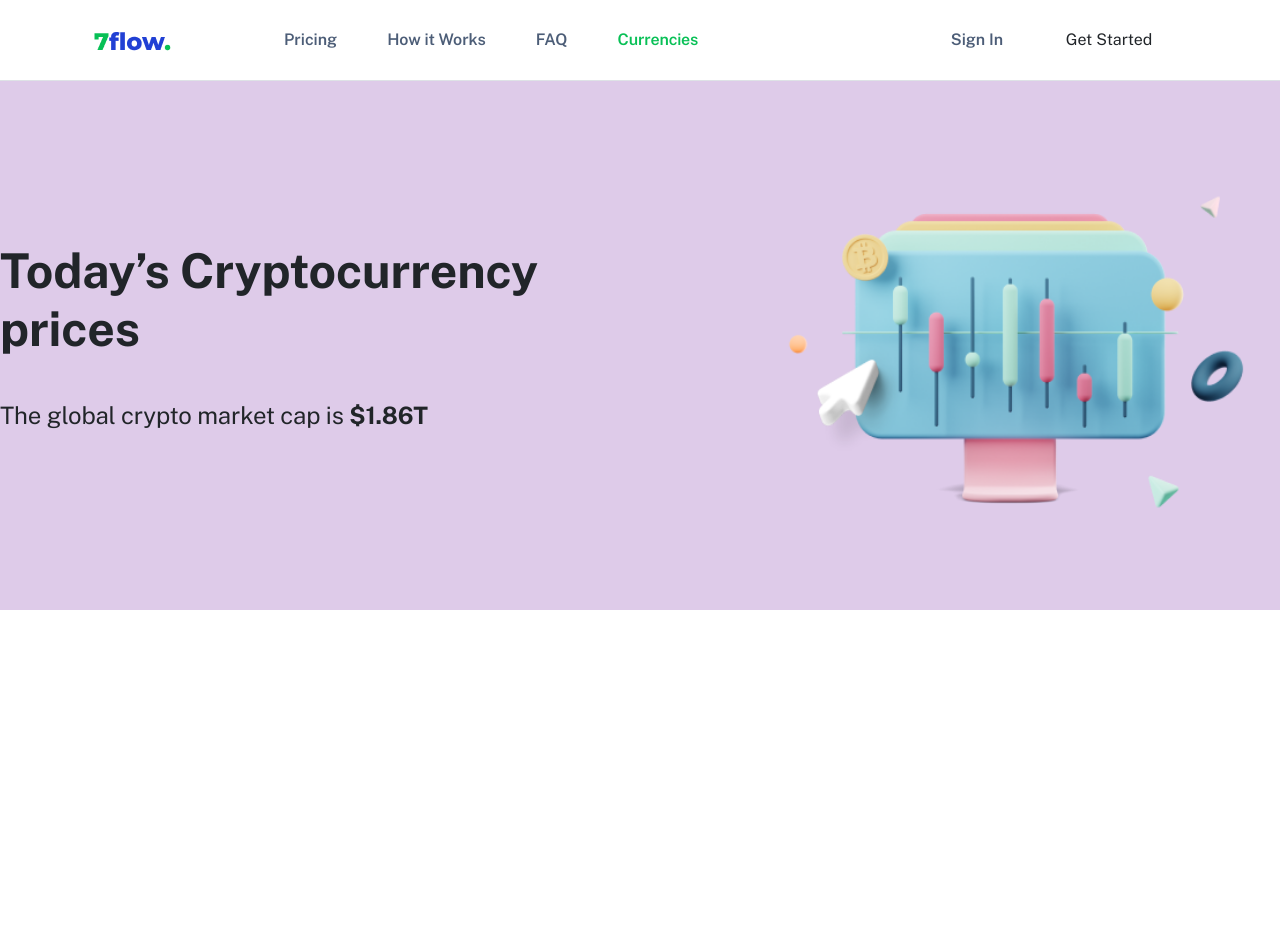
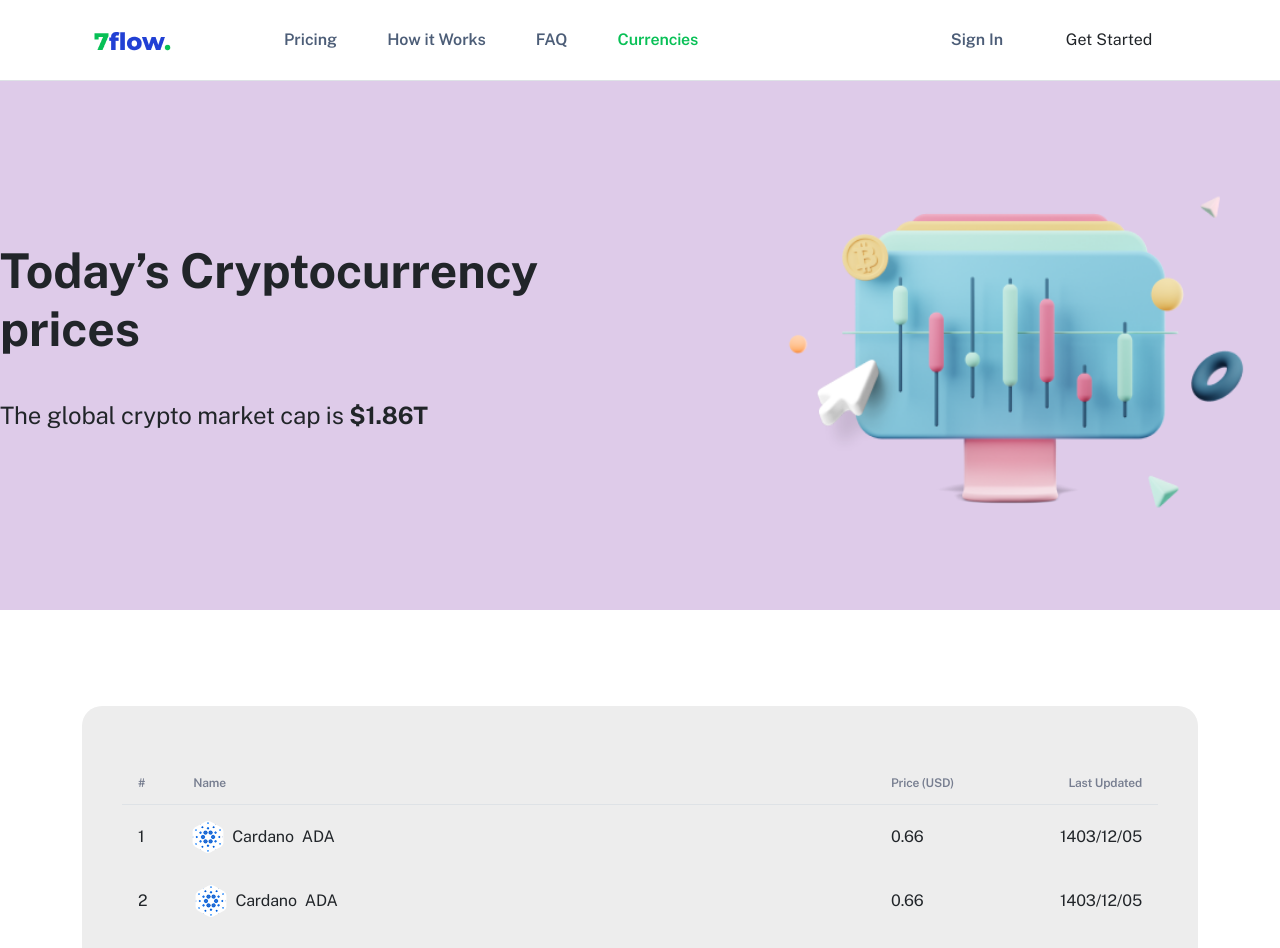
Before and after one commit to MrAghaei/7host-interveiw-task, a Next.js app: page /currencies in a window 1280 px wide. Shown: the top 948 px of the page. Before the commit the page ends 800 px from the top, so only its background shows below. Built offline with nearby package versions, Linux system fonts and the light colour scheme.

Commit message:
[#14-IMPLEMENT] currency list

```diff
--- /dev/null
+++ b/src/(Components)/CurrencyList/CurrencyList.tsx
@@ -0,0 +1,119 @@
+//region data types
+import Image from "next/image";
+
+interface CoinDataProps {
+  id: number;
+  image: string;
+  name: string;
+  symbol: string;
+  price: string;
+  lastUpdated: string;
+}
+//endregion
+function CurrencyList() {
+  //region data
+  const coinData: CoinDataProps[] = [
+    {
+      id: 1,
+      image: "/coinTest.png",
+      name: "Cardano",
+      symbol: "ADA",
+      price: "0.66",
+      lastUpdated: "1403/12/05",
+    },
+    {
+      id: 1,
+      image: "/coinTest.png",
+      name: "Cardano",
+      symbol: "ADA",
+      price: "0.66",
+      lastUpdated: "1403/12/05",
+    },
+    {
+      id: 1,
+      image: "/coinTest.png",
+      name: "Cardano",
+      symbol: "ADA",
+      price: "0.66",
+      lastUpdated: "1403/12/05",
+    },
+    {
+      id: 1,
+      image: "/coinTest.png",
+      name: "Cardano",
+      symbol: "ADA",
+      price: "0.66",
+      lastUpdated: "1403/12/05",
+    },
+    {
+      id: 1,
+      image: "/coinTest.png",
+      name: "Cardano",
+      symbol: "ADA",
+      price: "0.66",
+      lastUpdated: "1403/12/05",
+    },
+    {
+      id: 1,
+      image: "/coinTest.png",
+      name: "Cardano",
+      symbol: "ADA",
+      price: "0.66",
+      lastUpdated: "1403/12/05",
+    },
+  ];
+  //endregion
+  return (
+    <div className="container mt-custom-24">
+      <div
+        className="d-flex flex-column bg-custom-light-faq px-custom-10 py-custom-14"
+        style={{ borderRadius: "20px" }}
+      >
+        <div className="d-flex justify-content-between border-bottom border-custom-currency-border py-custom-3 px-3">
+          <div className="d-flex align-items-center  gap-custom-12">
+            <span className="fs-custom-3 text-custom-currency-text1 fw-bold">
+              #
+            </span>
+            <span className="fs-custom-3 fw-semibold text-custom-currency-text1">
+              Name
+            </span>
+          </div>
+          <div className="d-flex align-items-center gap-custom-12 justify-content-between w-25">
+            <span className="fs-custom-3 fw-semibold text-custom-currency-text1">
+              Price (USD)
+            </span>
+            <span className="fs-custom-3 fw-semibold text-custom-currency-text1">
+              Last Updated
+            </span>
+          </div>
+        </div>
+        {coinData.map((data, index) => (
+          <div
+            className="d-flex justify-content-between py-custom-4 px-3"
+            key={data.id}
+          >
+            <div className="d-flex align-items-center gap-custom-12">
+              <span>{index + 1}</span>
+              <div className="d-flex align-items-center gap-2">
+                <Image
+                  src={data.image}
+                  alt={data.name}
+                  width={32}
+                  height={32}
+                />
+                <span>{data.name}</span>
+                <span>{data.symbol}</span>
+              </div>
+            </div>
+            <div className="d-flex align-items-center gap-custom-12 justify-content-between w-25">
+              <span>{data.price}</span>
+              <span>{data.lastUpdated}</span>
+            </div>
+          </div>
+        ))}
+      </div>
+    </div>
+  );
+}
+
+export default CurrencyList;
--- a/src/app/currencies/page.tsx
+++ b/src/app/currencies/page.tsx
@@ -1,11 +1,17 @@
 import Header from "@/(Components)/Header/Header";
 import CurrencyHero from "@/(Components)/CurrencyHero/CurrencyHero";
+import CallToAction from "@/(Components)/CallToAction/CallToAction";
+import Footer from "@/(Components)/Footer/Footer";
+import CurrencyList from "@/(Components)/CurrencyList/CurrencyList";
 
 function Page() {
   return (
     <>
       <Header />
       <CurrencyHero />
+      <CurrencyList />
+      <CallToAction />
+      <Footer />
     </>
   );
 }
--- a/src/app/globals.scss
+++ b/src/app/globals.scss
@@ -25,12 +25,15 @@ $custom-colors: (
   "custom-faq-text2": #212121,
   "custom-slider-inactive-button": #bed0ff,
   "custom-footer-text1": #878787,
+  "custom-currency-text1": #777e90,
+  "custom-currency-border": #e6e8ec,
 );
 $custom-spacers: (
   custom-3: 12px,
   custom-4: 16px,
   custom-8: 32px,
   custom-9: 36px,
+  custom-10: 40px,
   custom-12: 48px,
   custom-13: 52px,
   custom-14: 56px,
@@ -42,6 +45,7 @@ $custom-spacers: (
   custom-30: 120px,
 );
 $custom-font-sizes: (
+  custom-3: 12px,
   custom-9: 36px,
   custom-12: 48px,
 );
```
Also changed, not shown: public/coinTest.png (added).
